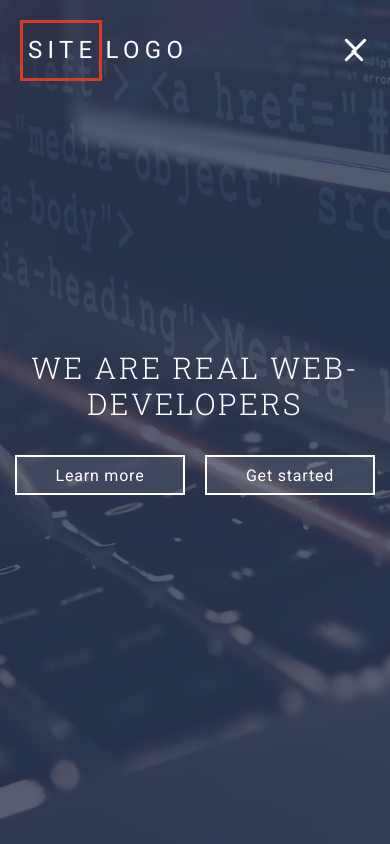
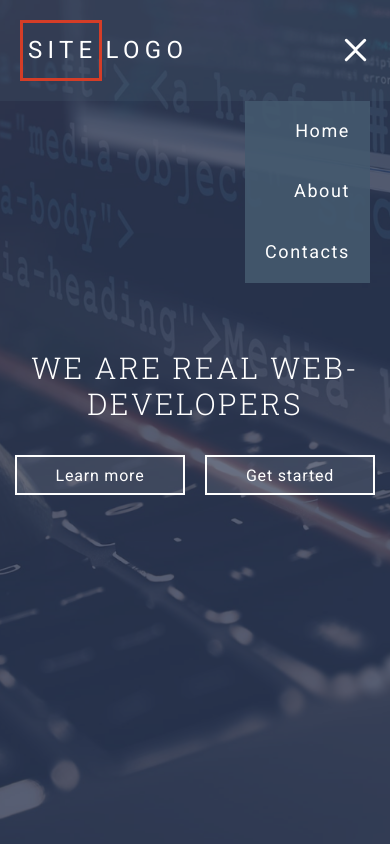
Before and after one commit to batashofa/grid-template, a website: page index.html in a window 390 px wide. Both pictures are taken after a click on the element 355 px from the left and 50 px from the top of the page. Shown: the top 844 px of the page. Drawn offline with Linux system fonts and the light colour scheme.

Commit message:
.header-navbar__btn (end)

```diff
--- a/assets/js/main.js
+++ b/assets/js/main.js
@@ -1,5 +1,6 @@
 $(document).ready(function(){
 	$('.header-navbar__btn').click(function(){
-		$(this).toggleClass('open');
+    $(this).toggleClass('open');
+    $('.header-navbar__list').toggleClass('open');
 	});
 });
--- a/assets/scss/header/_header-content.scss
+++ b/assets/scss/header/_header-content.scss
@@ -27,6 +27,14 @@
           & {
             margin: 1px 0 33px 0;
           }
+
+        }
+        @media (max-width: 576px) {
+          & {
+            margin: 1px 0 33px 0;
+            width: 400px;
+          }
+
         }
       }
     }
--- a/assets/scss/header/_header-menu.scss
+++ b/assets/scss/header/_header-menu.scss
@@ -2,6 +2,11 @@
     position: relative;
     z-index: 2;
     width: 100%;
+
+    @media (max-width: 769px) {
+      background-color: rgba($color-gray-dark, 0.25);
+    }
+
     &__container {
       padding-top: 20px;
       @extend %container;
--- a/assets/scss/header/_header-navbar.scss
+++ b/assets/scss/header/_header-navbar.scss
@@ -83,7 +83,7 @@
     }
 
     &.open span:nth-child(6) {
-      left: calc(50% - 5px);
+      left: calc(50% - 2.5px);
       top: 14.5px;
     }
   }
@@ -92,19 +92,39 @@
     display: flex;
     position: right;
     letter-spacing: 0.1em;
+    padding: 0;
+
+
 
     @media (max-width: 769px) {
       display: none;
+      position: absolute;
+      top: calc(100% - 16px);
+      right: 20px;
+      text-align: end;
+      background-color: rgba($color-gray-dark, 0.9);
+    }
+
+    &.open {
+      display: block;
     }
 
     .header-navbar__item {
       list-style-type: none;
       font-size: 1.125rem;
       margin: 0 20px;
+      @media (max-width: 769px) {
+        padding: 20px;
+        margin-right:  10px;
+        margin: 0;
+      }
+
       .header-navbar__link {
         font-family: "Roboto", sans-serif;
         font-stretch: ultra-expanded;
         transition: color 0.5s;
+
+
         &:hover {
           color: $color-accent;
         }
```
Also changed, not shown: assets/css/style.css.
